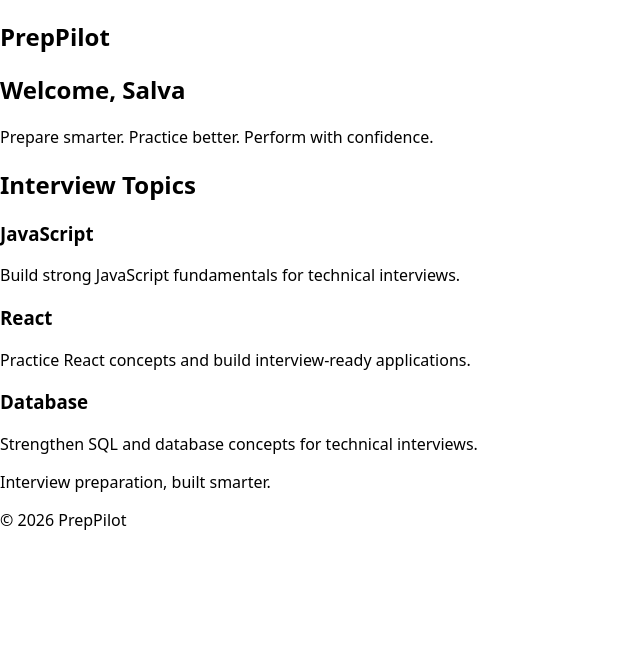
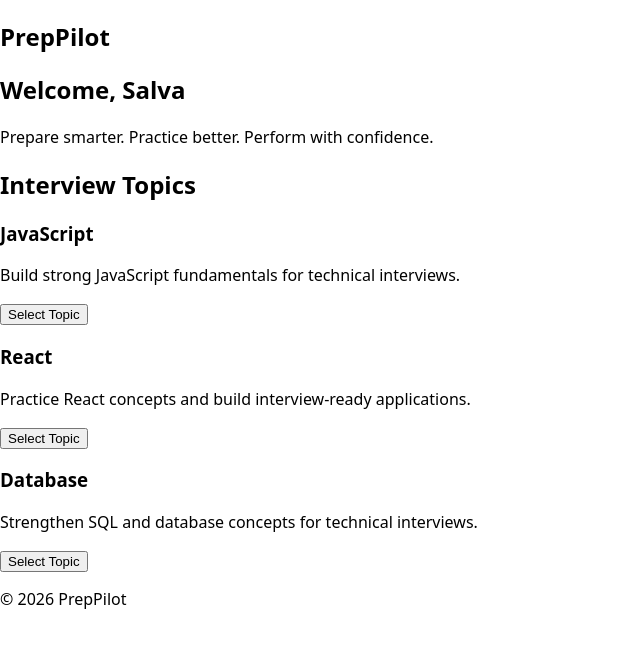
Before and after one commit to saikiranavvaru/PrepPilot, a React (Vite) app in the folder client/: page / in a window 1280 px wide. Shown: the top 648 px of the page, without its empty margins (0-640 px from the left). Built offline with nearby package versions, Linux system fonts and the light colour scheme.

Commit message:
feat(frontend): implement React state and topic selection flow

```diff
--- a/client/src/App.jsx
+++ b/client/src/App.jsx
@@ -1,3 +1,5 @@
+import { useState } from 'react'
+
 import Navbar from './components/Navbar'
 import WelcomeSection from './components/WelcomeSection'
 import TopicSection from './components/TopicSection'
@@ -22,15 +24,39 @@ const topics = [
 ]
 
 function App() {
+     const [selectedTopic, setSelectedTopic] = useState(null)
+     const [practiceStarted, setPracticeStarted] = useState(false)
+
     return (
         <main>
             <Navbar title="PrepPilot" />
 
             <WelcomeSection name="Salva" />
 
-            <TopicSection topics={topics} />
+            <TopicSection
+                topics={topics}
+                onSelectTopic={setSelectedTopic}
+            />
 
-            <p>Interview preparation, built smarter.</p>
+            {selectedTopic && (
+    <section>
+        <h2>Selected Topic</h2>
+
+        <h3>{selectedTopic.title}</h3>
+
+        <p>{selectedTopic.description}</p>
+
+        {!practiceStarted && (
+            <button onClick={() => setPracticeStarted(true)}>
+                Start Practice
+            </button>
+        )}
+
+        {practiceStarted && (
+            <p>Practice session started!</p>
+        )}
+    </section>
+)}
 
             <Footer />
         </main>
--- a/client/src/components/InterviewTopic.jsx
+++ b/client/src/components/InterviewTopic.jsx
@@ -1,11 +1,14 @@
-import TopicCard from './TopicCard'
+function InterviewTopic({ title, description, onSelect }) {
+    return (
+        <section>
+            <h3>{title}</h3>
 
-function InterviewTopic({ title, description }) {
-    return (
-        <TopicCard>
-            <h3>{title}</h3>
             <p>{description}</p>
-        </TopicCard>
+
+            <button onClick={onSelect}>
+                Select Topic
+            </button>
+        </section>
     )
 }
 
--- a/client/src/components/TopicSection.jsx
+++ b/client/src/components/TopicSection.jsx
@@ -1,6 +1,6 @@
 import InterviewTopic from './InterviewTopic'
 
-function TopicSection({ topics }) {
+function TopicSection({ topics, onSelectTopic }) {
     return (
         <section>
             <h2>Interview Topics</h2>
@@ -10,6 +10,7 @@ function TopicSection({ topics }) {
                     key={topic.title}
                     title={topic.title}
                     description={topic.description}
+                    onSelect={() => onSelectTopic(topic)}
                 />
             ))}
         </section>
```
Also changed, not shown: client/src/components/EventDemo.jsx (added, +27 -0 lines), client/src/components/StateDemo.jsx (added, +19 -0 lines).
